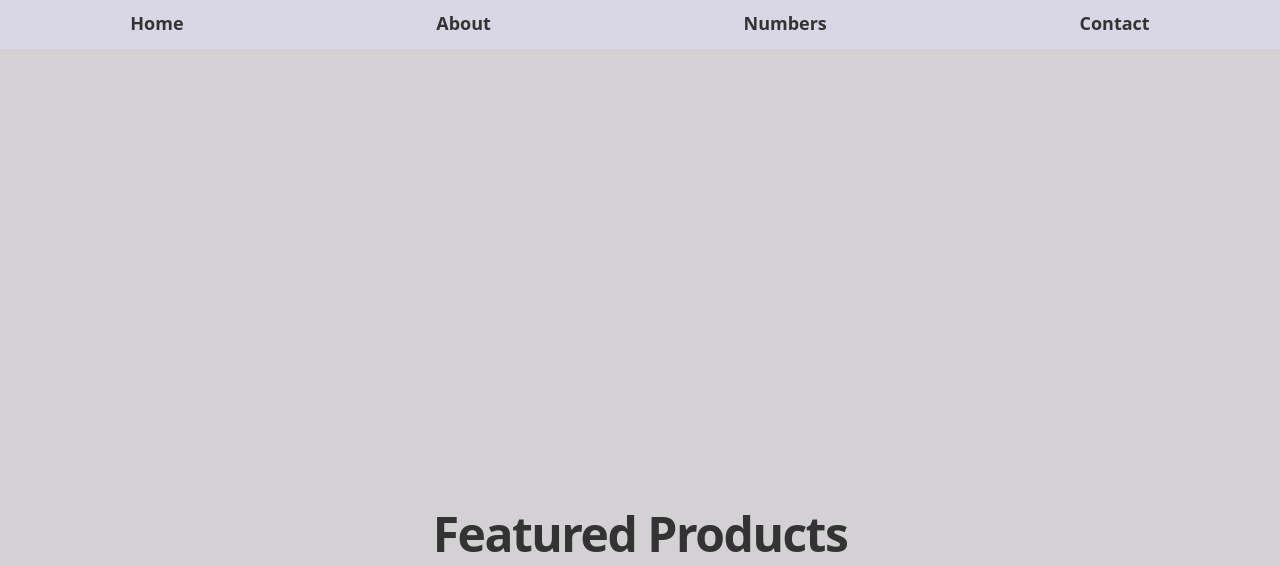
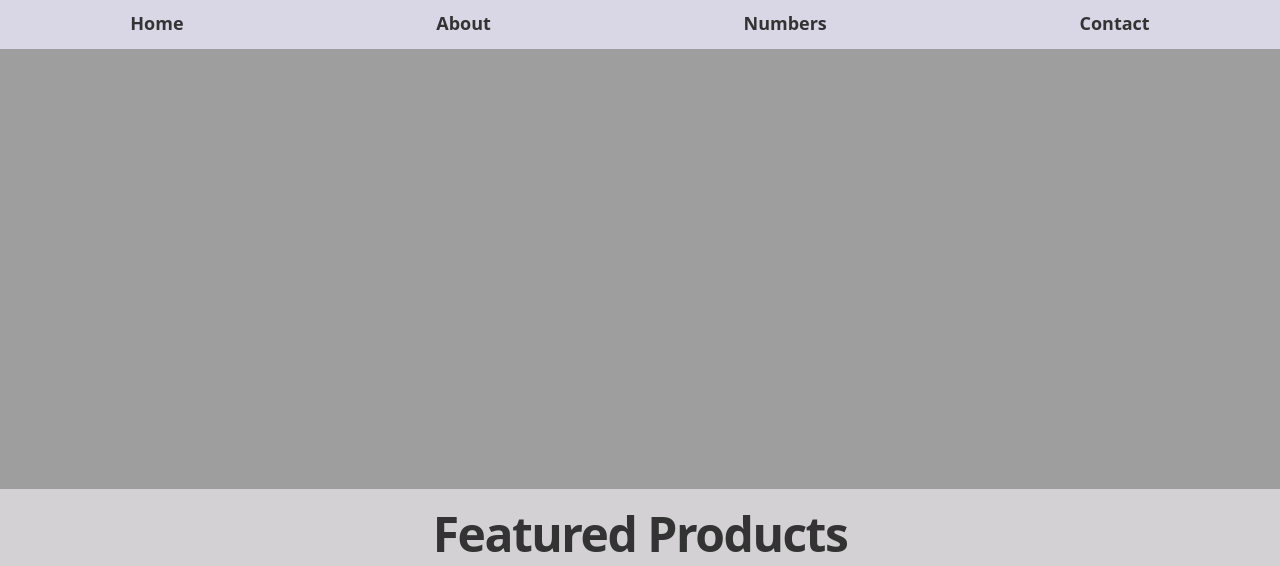
Before and after one commit to efe3506/Coffee_addict, a plain HTML site: page index.html in a window 1280 px wide. Shown: the part 234-800 px from the top of the page. Drawn offline with nearby package versions, Linux system fonts and the light colour scheme; the site is published under a folder, as on GitHub Pages, so addresses that start at the root find nothing.

Commit message:
Update style.css

```diff
--- a/style.css
+++ b/style.css
@@ -64,7 +64,7 @@ header nav{
 section.hero{
     width: 100%;
     height: 55vh;
-    background-image: url(/nathan-dumlao-KixfBEdyp64-unsplash.jpg);
+    background-image: url(nathan-dumlao-KixfBEdyp64-unsplash.jpg);
     background-position: center;
     background-size: cover;
     background-attachment: fixed;
```
